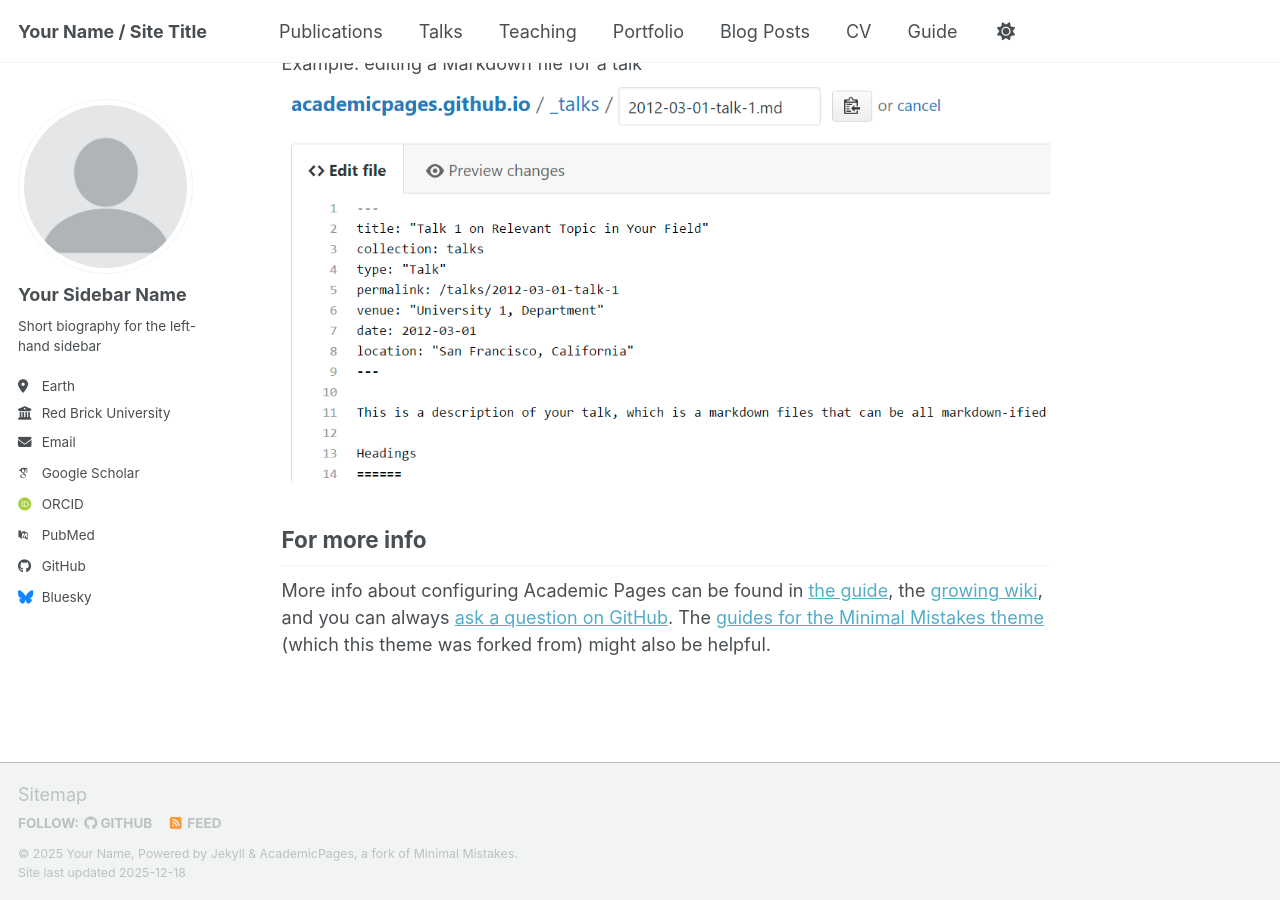
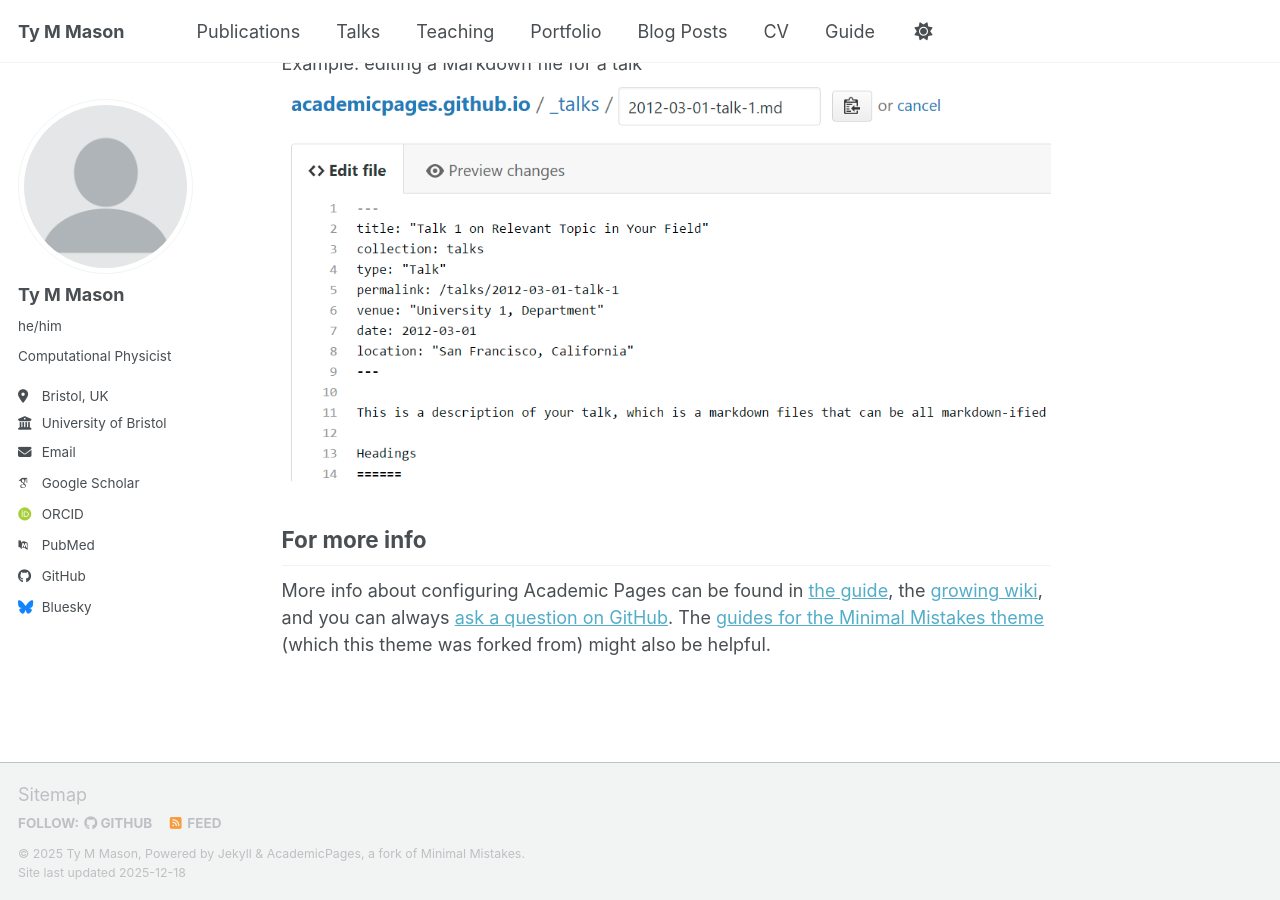
Before and after one commit to Ty-Mason/Ty-Mason.github.io, a Jekyll site: the page built from _pages/about.md, in a window 1280 px wide and 900 px high, scrolled down 2718 px. Built offline with Jekyll 4.4.1, drawn with Linux system fonts in a browser that asks for light colours; some web fonts are replaced; a script bundle is joined from its source files by our own code; library files that are not in the unit come from our copies.

Commit message:
Small test changes

```diff
--- a/_config.yml
+++ b/_config.yml
@@ -9,14 +9,14 @@
 # Basic Site Settings
 locale                   : "en-US"
 site_theme               : "default" # Currently available options are "default", "air"
-title                    : "Your Name / Site Title"
+title                    : "Ty M Mason"
 title_separator          : "-"
-name                     : &name "Your Name"
-description              : &description "Your Name's academic portfolio"   # Update this with a general description of your site, this is the default if not overridden by a page
-url                      : https://academicpages.github.io # The base hostname & protocol for your site e.g. "https://[your GitHub username].github.io",
+name                     : &name "Ty M Mason"
+description              : &description "Computational Physicist"   # Update this with a general description of your site, this is the default if not overridden by a page
+url                      : https://Ty-Mason.github.io # The base hostname & protocol for your site e.g. "https://[your GitHub username].github.io",
                                                            # or if you already have some other page hosted on Github then use "https://[your GitHub username].github.io/[Your Repo Name]"
 baseurl                  : "" # the subpath of your site, e.g. "/blog"
-repository               : "academicpages/academicpages.github.io"
+repository               : "Ty-Mason/Ty-Mason.github.io"
 
 # Site Author - The following control what appear as part of the author content on the side bar.
 #               If a field is blank the icon and link will not appear, otherwise it will be shown.
@@ -24,13 +24,13 @@ repository               : "academicpages/academicpages.github.io"
 author:
   # Biographic information
   avatar           : "profile.png"
-  name             : "Your Sidebar Name"
-  pronouns         : # example: "she/her"
-  bio              : "Short biography for the left-hand sidebar"
-  location         : "Earth"
-  employer         : "Red Brick University"
+  name             : "Ty M Mason"
+  pronouns         : "he/him"# example: "she/her"
+  bio              : "Computational Physicist"
+  location         : "Bristol, UK"
+  employer         : "University of Bristol"
   uri              : # URL
-  email            : "none@example.org"
+  email            : "Ty.M.Mason@bristol.ac.uk"
 
   # Academic websites
   academia         : # URL
```
